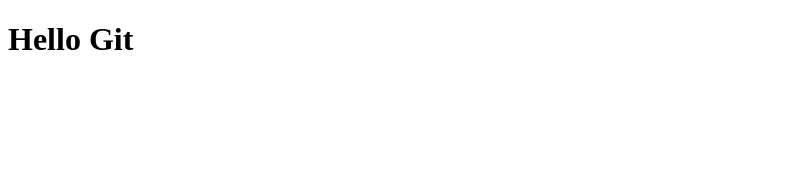
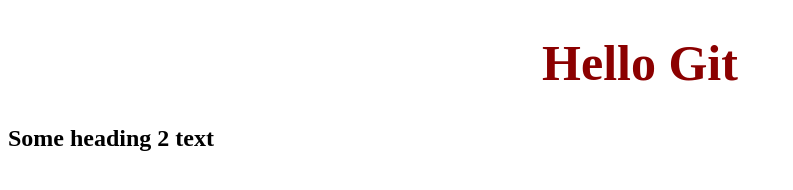
Before and after one commit to i-m-martha/git-test, a plain HTML site: page index.html in a window 1280 px wide. Shown: the whole page, without its empty margins (0-793 px from the left). Drawn offline with Linux system fonts and the light colour scheme.

Commit message:
Added main.js and modify index.html and main.css

```diff
--- a/index.html
+++ b/index.html
@@ -4,10 +4,14 @@
     <meta charset="UTF-8">
     <meta http-equiv="X-UA-Compatible" content="IE=edge">
     <meta name="viewport" content="width=device-width, initial-scale=1.0">
+    <link rel="stylesheet" href="main.css">
     <title>Document</title>
 </head>
 <body>
 
     <h1>Hello Git</h1>
+    <h2>Some heading 2 text</h2>
+
+    <script src="main.js"></script>
 </body>
 </html>
--- a/main.css
+++ b/main.css
@@ -0,0 +1,5 @@
+h1{
+    text-align: center;
+    font-size: 50px;
+    color: darkred;
+}
--- /dev/null
+++ b/main.js
@@ -0,0 +1,3 @@
+function sayHello(){
+    console.log('Hello git');
+}
```
